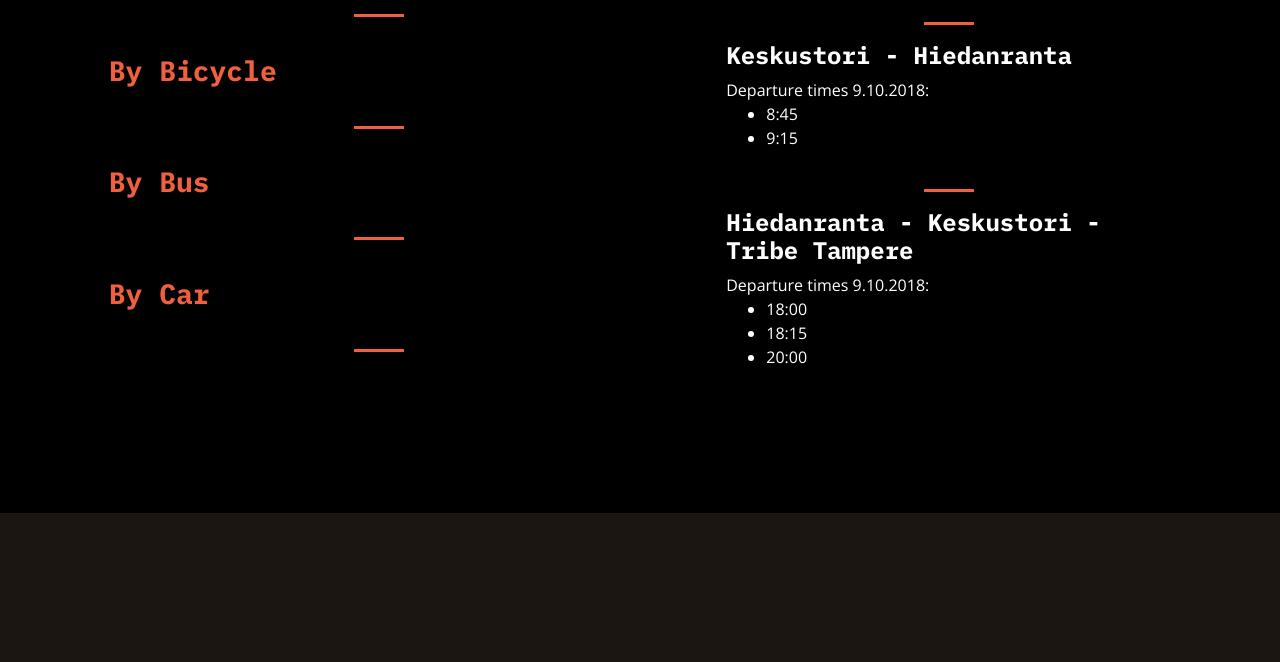
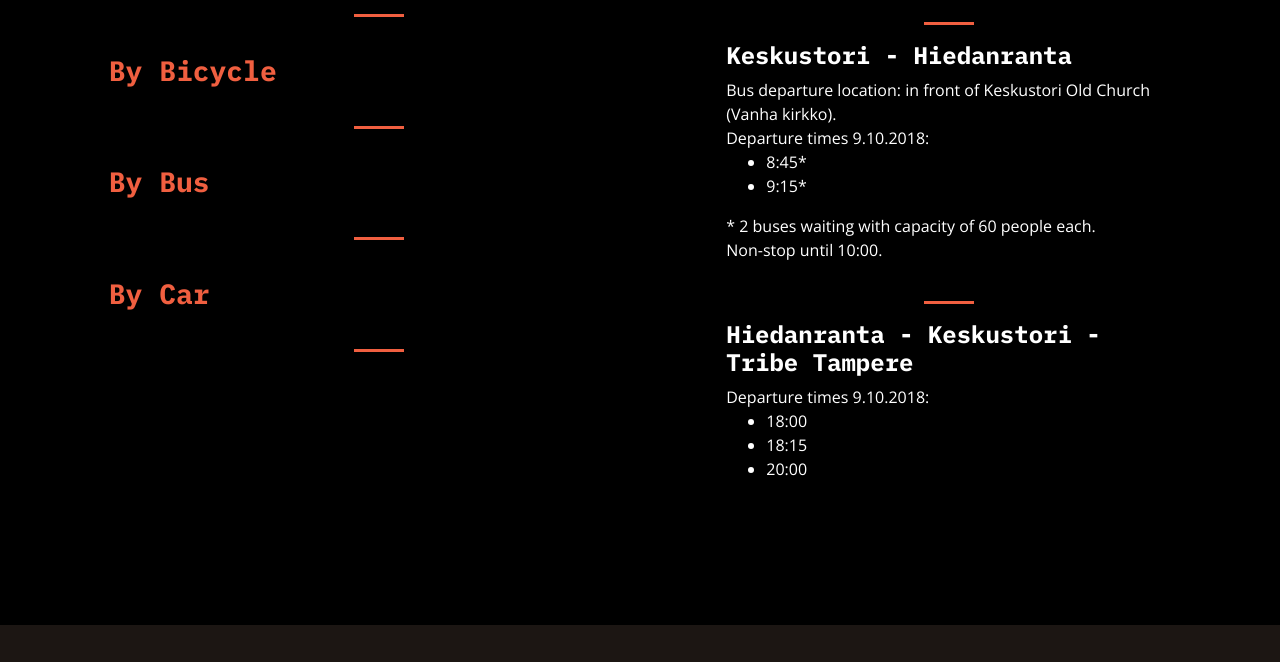
Before and after one commit to anttispitkanen/stream-website, a website: page venue/index.html in a window 1280 px wide. Shown: the part 1189-1851 px from the top of the page. Drawn offline with nearby package versions, Linux system fonts and the light colour scheme.

Commit message:
Update to bus schedule

```diff
--- a/venue/index.html
+++ b/venue/index.html
@@ -177,11 +177,14 @@
                 <p>Free shuttle bus for Stream ticket holders. Only limited amount of seats available.</p>
 <hr>
                 <h4>Keskustori - Hiedanranta</h4>
-                Departure times 9.10.2018:
+                Bus departure location: in front of Keskustori Old Church (Vanha kirkko).
+                <br>Departure times 9.10.2018:
                 <ul>
-                  <li>8:45</li>
-                  <li>9:15</li>
+                  <li>8:45*</li>
+                  <li>9:15*</li>
                 </ul>
+                * 2 buses waiting with capacity of 60 people each.
+                <br>Non-stop until 10:00.
 
 <hr>
                 <h4>Hiedanranta - Keskustori - Tribe Tampere</h4>
```
